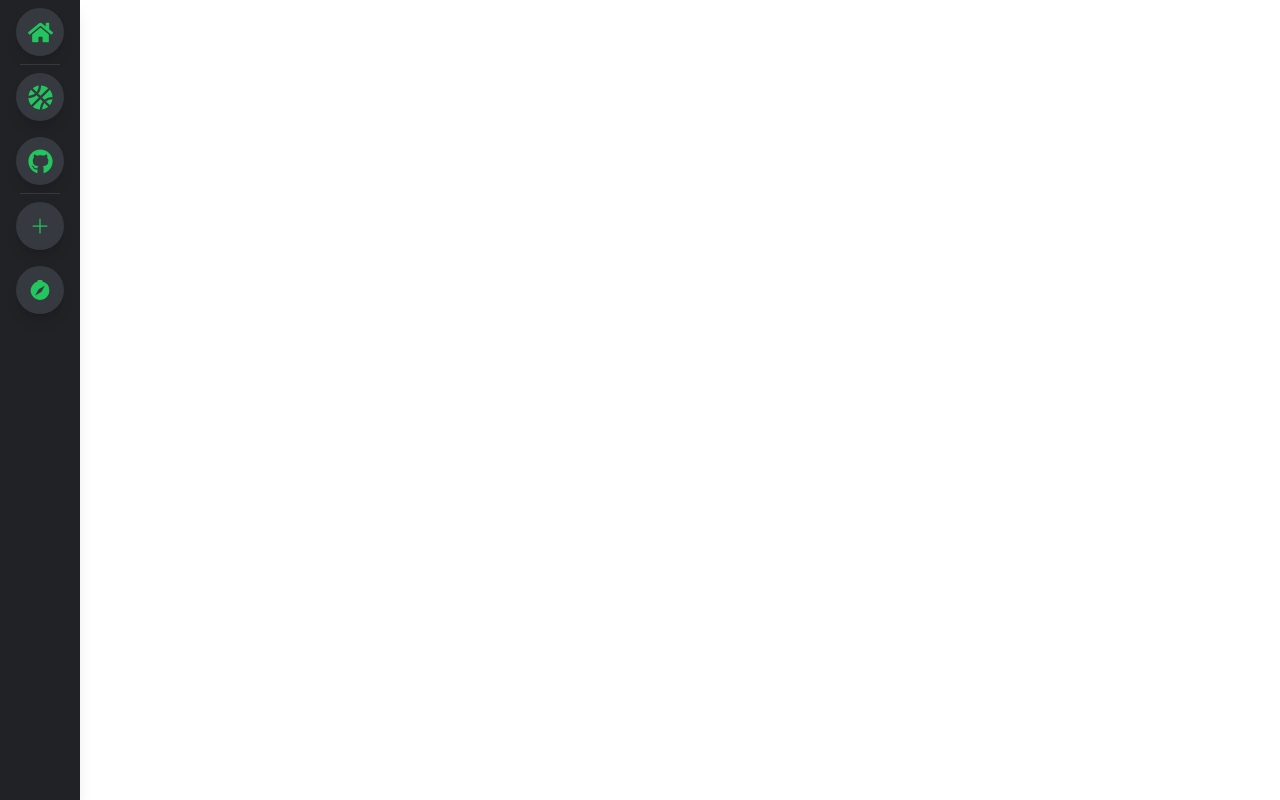
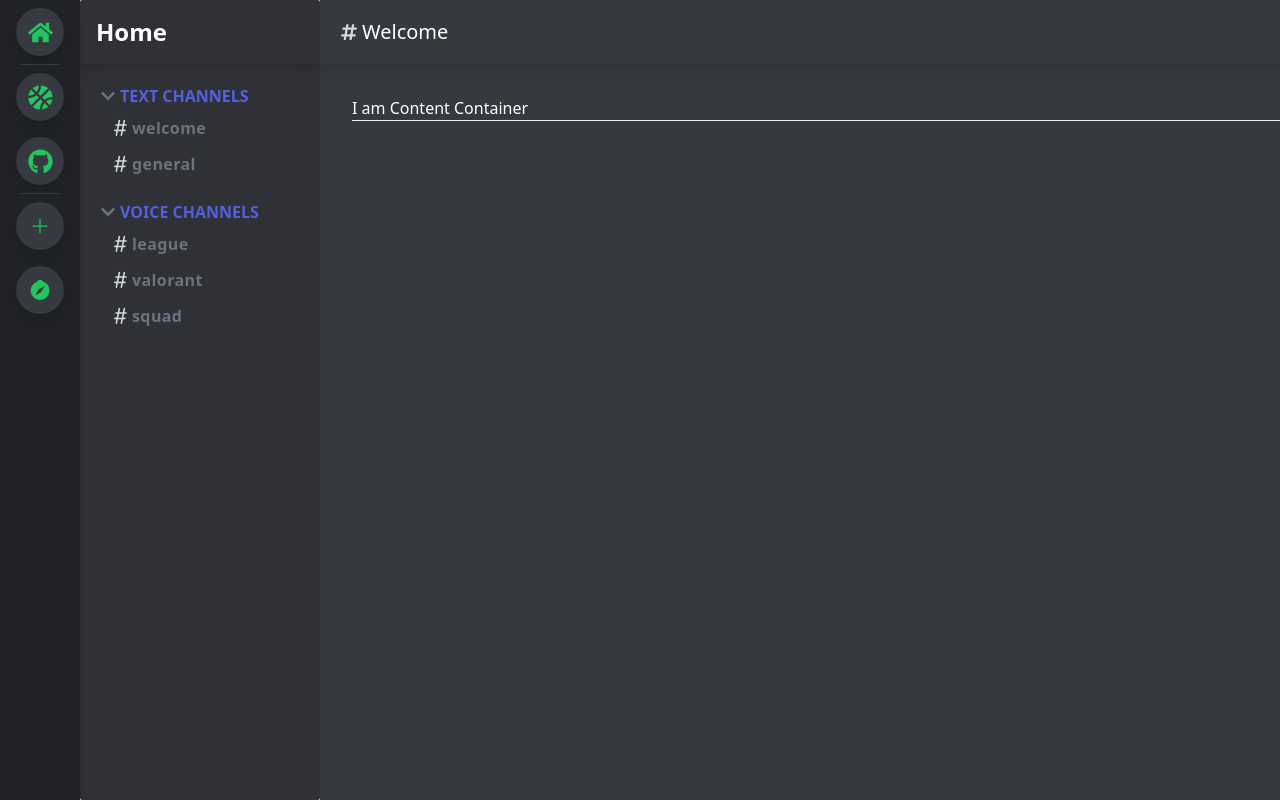
Before and after one commit to bloo327/discord-dashboard, a React (Create React App) app: page / in a window 1280 px wide. Built offline with nearby package versions, Linux system fonts and the light colour scheme.

Commit message:
channelbar dropdowns + animations added

```diff
--- a/src/App.js
+++ b/src/App.js
@@ -1,12 +1,16 @@
 import SideBar  from './components/Sidebar/SideBar'
 import ChannelBar from './components/ChannelBar/ChannelBar'
+import ContentContainer from './components/ContentContainer/ContentContainer';
 
 function App() {
   return (
+    <div className='wrapper m-auto'>
       <div className="flex">
         <SideBar />
         <ChannelBar />
+        <ContentContainer />
       </div>
+    </div>
   );
 }
 
--- a/src/components/ChannelBar/ChannelBar.jsx
+++ b/src/components/ChannelBar/ChannelBar.jsx
@@ -1,13 +1,53 @@
 import { useState } from 'react';
 import { BsHash } from 'react-icons/bs';
-import { FaChevronDown, FaChevronRight, FaPlus } from 'react-icons/fa';
+import { FaChevronDown, FaPlus } from 'react-icons/fa';
+
+const textchannels = ['welcome', 'general']
+const voicechannels = ['league', 'valorant', 'squad']
 
 const ChannelBar = () => {
     return (
-        <div>
-            <h1>Hello!</h1>
+        <div className='flex flex-col channelbar text-white rounded-sm'>
+            <div className='server-wrap'>
+                <h1 className='text-2xl font-bold p-4'>Home</h1>
+            </div>
+            <div className='channel-list p-5'>
+                <Dropdown header='TEXT CHANNELS' options={textchannels} />
+                <Dropdown header='VOICE CHANNELS' options={voicechannels} />
+            </div>
         </div>
     )
 }
 
+const Dropdown = ({ header, options }) => {
+    const [expanded, setExpanded] = useState(true)
+    return (
+        <div className='dropdown mb-5'>
+            <div className='drop-header' onClick={() => setExpanded(!expanded)}>
+                <FaChevronDown className={
+                    expanded ? 'transition-all ease-out text-accent text-opacity-80 my-auto mr-1'
+                    : 'transition-all ease-in -rotate-90 text-accent text-opacity-80 my-auto mr-1'
+                    }
+                />
+                    <h5 className={expanded ? 'drop-header-selected' : 'drop-header-text'}>
+                        {header}
+                    </h5>
+                    {(expanded === false) ? <FaPlus size='12' className='text-accent my-auto ml-auto' /> : <FaPlus size='12' className='opacity-0 text-accent my-auto ml-auto' />}
+            </div>
+            {expanded &&
+            options &&
+            options.map((selection) => <TopicSelection selection={selection} />)}
+        </div>
+    )
+}
+
+const TopicSelection = ({ selection }) => (
+    <div className='drop-selection'>
+      <BsHash size='24' className='text-gray-400' />
+      <h5 className='drop-selection-text my-1'>{selection}</h5>
+    </div>
+  );
+
+
+
 export default ChannelBar
--- /dev/null
+++ b/src/components/ContentContainer/ContentContainer.jsx
@@ -0,0 +1,18 @@
+import { useState } from 'react';
+import { BsCircleFill } from 'react-icons/bs';
+import TopNavBar from '../TopNavBar/TopNavBar';
+
+
+const ContentContainer = () => {
+    return (
+        <>
+        <TopNavBar />
+            <div className='contentcontainer text-white'>
+                <h1>I am Content Container</h1>
+                <hr className='contentbar-hr' />
+            </div>
+        </>
+    )
+}
+
+export default ContentContainer
--- a/src/components/Sidebar/SideBar.jsx
+++ b/src/components/Sidebar/SideBar.jsx
@@ -41,18 +41,18 @@ const SideBarIcon = ({ icon }) => {
                     <Transition.Child enter="transition-opacity ease-linear duration-300"
                     enterFrom="opacity-0"
                     enterTo="opacity-100"
-                    leave="transition-opacity ease-linear duration-300"
+                    leave="transition-opacity ease-linear duration-250"
                     leaveFrom="opacity-100"
                     leaveTo="opacity-0" >
                         <div className='overlay fixed top-0 left-0 w-full h-full bg-tint'/>
                     </Transition.Child>
                     <Transition.Child
-                    enter="transition ease-in-out duration-300 transform"
-                    enterFrom="-translate-y-2"
-                    enterTo="translate-y-0"
-                    leave="transition ease-in-out duration-150 transform"
-                    leaveFrom="translate-y-2"
-                    leaveTo="-translate-y-1"
+                    enter="transition ease-in duration-300 transform"
+                    enterFrom="-translate-y-2 opacity-50"
+                    enterTo="translate-y-0 opacity-100"
+                    leave="transition ease-in duration-275 transform"
+                    leaveFrom="translate-y-0 opacity-100"
+                    leaveTo="-translate-y-3 opacity-0"
                     className='relative h-3/5 w-1/4 bg-white shadow-lg rounded-md my-auto p-4'
                     >
                         <div className='popup.header'>
--- /dev/null
+++ b/src/components/TopNavBar/TopNavBar.jsx
@@ -0,0 +1,11 @@
+import { FaHashtag } from 'react-icons/fa'
+
+const TopNavBar = () => {
+    return (
+        <div className='navwrapper text-white'>
+               <FaHashtag className='text-lg text-gray-400'/><h1 className='text-xl pl-1 servername'>Welcome</h1>
+        </div>
+    )
+}
+
+export default TopNavBar
--- a/src/index.css
+++ b/src/index.css
@@ -9,11 +9,11 @@
             h-12 w-12 mt-2 mb-2 mx-auto shadow-lg
             bg-gray-700 text-green-500 hover:bg-green-600
             hover:text-white rounded-3xl hover:rounded-xl
-            transition-all duration-200 ease-linear z-0;
+            transition-all duration-200 ease-linear;
   }
 
   .sidebar-name {
-    @apply absolute w-auto p-2 m-2 min-w-max left-16
+    @apply absolute w-auto p-2 m-2 min-w-max left-16 z-10
             rounded-md shadow-md text-white bg-gray-900 text-xs
             font-bold transition-all duration-100 scale-0 origin-left;
   }
@@ -22,4 +22,51 @@
     @apply bg-gray-600 border-gray-700 mx-5 w-10;
   }
 
+  .channelbar {
+    @apply bg-gray-800 h-screen w-60 ml-20 shadow-lg fixed -z-10;
+  }
+
+  .contentcontainer {
+    @apply mt-16 bg-gray-700 h-screen w-screen shadow-lg fixed ml-80 -z-20 p-8;
+  }
+
+  .navwrapper {
+    @apply fixed flex w-screen px-5 items-center h-16 ml-80 bg-gray-700 shadow-lg border-red-900;
+  }
+
+  .server-wrap {
+    @apply shadow-lg h-16
+  }
+
+  .drop-header {
+    @apply flex flex-row items-center justify-evenly
+    mx-0 text-gray-500
+    cursor-pointer;
+  }
+
+  .drop-header-text {
+    @apply text-gray-500  text-opacity-90
+    text-base font-semibold
+    cursor-default select-none;
+  }
+
+  .drop-header-selected {
+    @apply text-secondary text-opacity-90 text-base font-bold select-none;
+  }
+
+  .drop-selection {
+    @apply flex flex-row items-center
+    mt-1 mr-auto ml-2
+    transition duration-300 ease-in-out
+    cursor-pointer;
+  }
+
+  .drop-selection-text {
+    @apply text-gray-500 font-semibold tracking-wide
+    mr-auto
+    transition duration-300 ease-in-out
+    hover:text-white dark:hover:text-gray-500
+    cursor-pointer select-none;
+  }
+
 }
```
Also changed, not shown: 1 other file (tests, documents, lock files or other folders).
